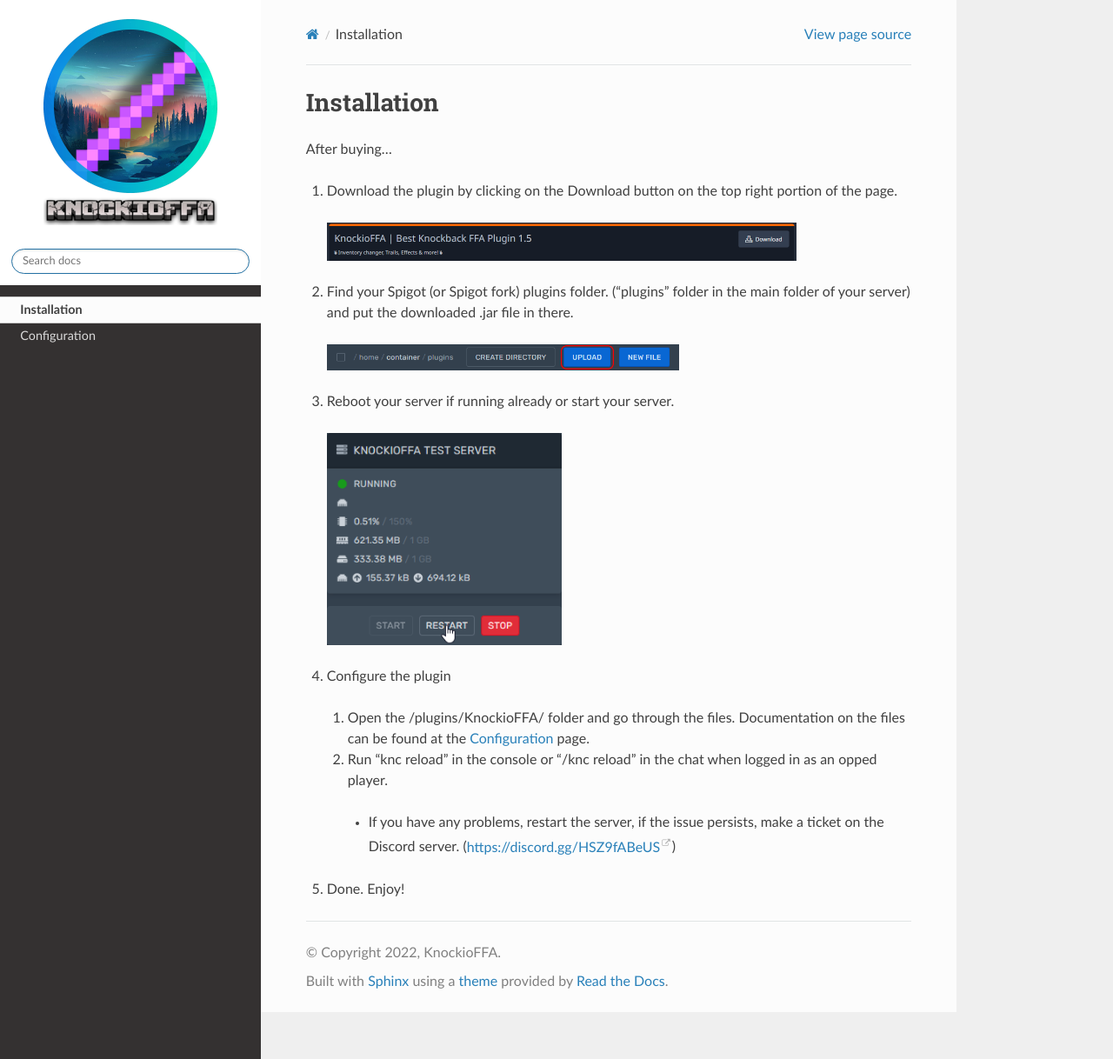
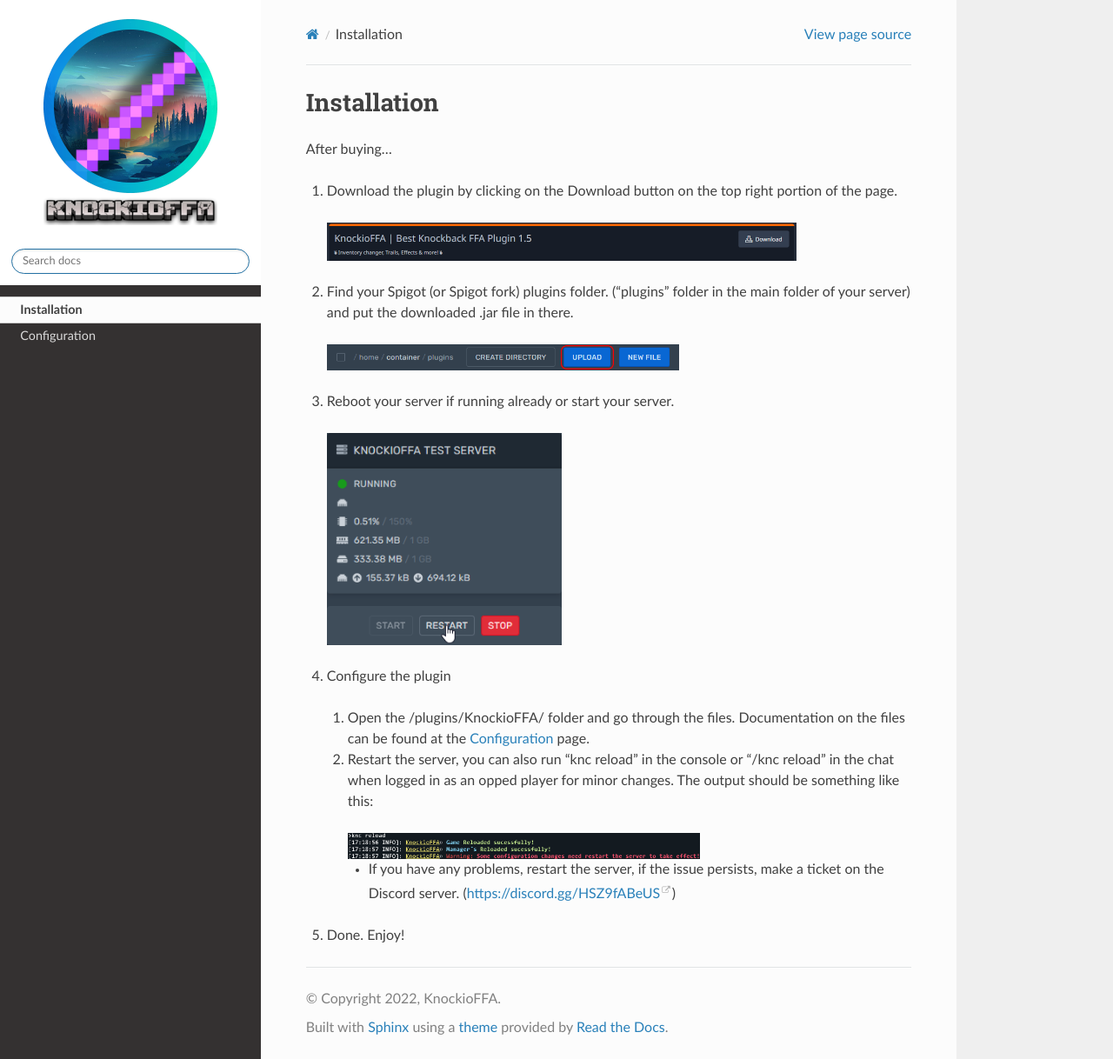
Before and after one commit to JustLeader69420/KnockioFFAdocs, a Sphinx documentation site: the page built from docs/source/installation.rst, in a window 1280 px wide and 1218 px high. Shown: the whole window at 87% size. Built offline with Sphinx 7.4.7 and the Read the Docs theme 2.0.0, drawn with Linux system fonts in a browser that asks for light colours.

Commit message:
image added, and unused removed, extended info
added an image, removed unused image and extended info a little

```diff
--- a/docs/source/installation.rst
+++ b/docs/source/installation.rst
@@ -25,7 +25,12 @@
 
 4. Configure the plugin
   1. Open the /plugins/KnockioFFA/ folder and go through the files. Documentation on the files can be found at the :doc:`configuration` page.
-  2. Run "knc reload" in the console or "/knc reload" in the chat when logged in as an opped player.
+  2. Restart the server, you can also run "knc reload" in the console or "/knc reload" in the chat when logged in as an opped player for minor changes. The output should be something like this:
+
+    .. image:: assets/reloadingThePlugin.png
+      :width: 405
+      :alt: Reload the plugin
+
     - If you have any problems, restart the server, if the issue persists, make a ticket on the Discord server. (|Discord|)
 
 5. Done. Enjoy!
```
Also changed, not shown: docs/source/assets/installation/findingPluginsFolder.png (deleted), docs/source/assets/reloadingThePlugin.png (added).
